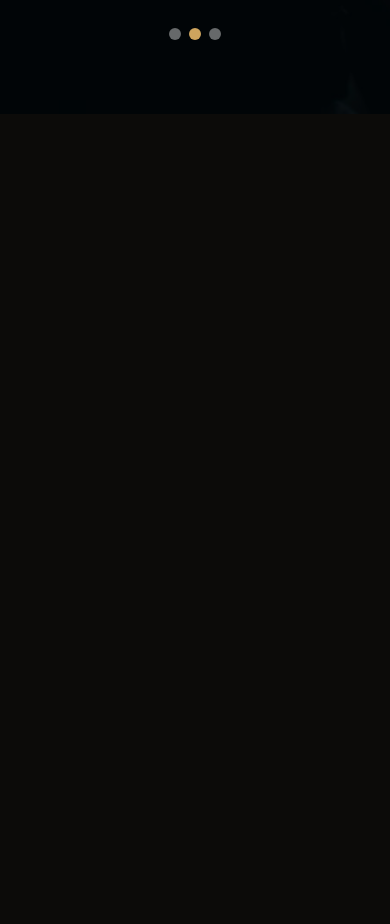
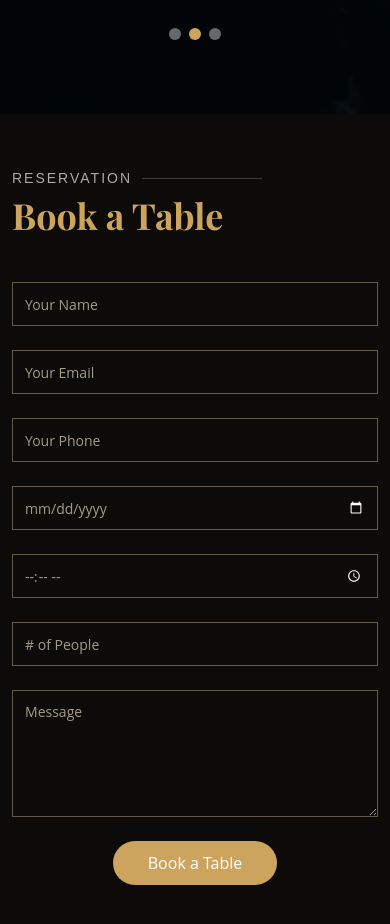
Before and after one commit to freetimezp/js-eatme-13-restaurant, a Next.js app: page / in a window 390 px wide. Shown: the part 6169-7093 px from the top of the page. Before the commit the page ends 6283 px from the top, so only its background shows below. Built offline with nearby package versions, Linux system fonts and the light colour scheme.

Commit message:
12. js-eatme-13-restaurant. Booking component. Form. Validate. Send Request.

```diff
--- /dev/null
+++ b/src/app/api/booking/route.ts
@@ -0,0 +1,24 @@
+import { bookings } from "@/app/data/data";
+
+export async function GET() {
+    return Response.json(bookings);
+}
+
+export async function POST(request: Request) {
+    const booking = await request.json();
+    delete booking.validate;
+
+    const newBooking = {
+        id: booking.length + 1,
+        details: booking
+    };
+
+    bookings.push(newBooking);
+
+    return new Response(JSON.stringify(newBooking), {
+        headers: {
+            'Content-Type': 'application/json',
+        },
+        status: 201
+    });
+}
--- a/src/app/page.tsx
+++ b/src/app/page.tsx
@@ -4,6 +4,7 @@ import WhyUs from "./sections/WhyUs";
 import Menu from "./sections/Menu";
 import Specials from "./sections/Specials";
 import Events from "./sections/Events";
+import Booking from "./sections/Booking";
 
 
 export default function Home() {
@@ -16,6 +17,7 @@ export default function Home() {
         <Menu />
         <Specials />
         <Events />
+        <Booking />
       </main>
     </>
   );
--- /dev/null
+++ b/src/app/sections/Booking.tsx
@@ -0,0 +1,167 @@
+"use client";
+import React, { useState } from 'react';
+import './booking.css';
+import SectionTitle from '../components/SectionTitle';
+
+const Booking = () => {
+    const initialState = {
+        name: '',
+        email: '',
+        phone: '',
+        date: '',
+        time: '',
+        people: '',
+        message: '',
+        validate: ''
+    };
+
+    const [text, setText] = useState(initialState);
+
+    const handleTextChange = (e: Event | any) => {
+        const { name, value } = e.target;
+        setText({ ...text, [name]: value, validate: '' });
+    };
+
+    const handleSubmitBooking = async (e: Event | any) => {
+        e.preventDefault();
+
+        if (text.name === '' || text.email === '' || text.date === '' || text.time === '') {
+            setText({ ...text, validate: 'incomplete' });
+            return;
+        }
+
+        try {
+            const response = await fetch('http://localhost:3000/api/booking', {
+                method: 'POST',
+                headers: {
+                    'Content-Type': 'application/json',
+                },
+                body: JSON.stringify(text)
+            });
+
+            setText({ ...text, validate: 'loading' });
+
+            const result = await response.json();
+            console.log(result);
+            if (result) {
+                setText({ ...text, validate: 'success' });
+                console.log('Success', result);
+            }
+        } catch (error) {
+            setText({ ...text, validate: 'error' });
+            console.log('Error', error);
+        }
+    };
+
+    return (
+        <section id="book-a-table" className='book-a-table'>
+            <div className='container' data-aos="fade-up">
+                <SectionTitle title="Reservation" subtitle="Book a Table" />
+
+                <form
+                    onSubmit={handleSubmitBooking}
+                    className='booking-form'
+                    data-aos="fade-up"
+                    data-aos-delay="100"
+                >
+                    <div className="row">
+                        <div className="col-lg-4 col-md-6 form-group">
+                            <input
+                                type="text"
+                                name='name'
+                                placeholder='Your Name'
+                                className='form-control'
+                                value={text.name}
+                                onChange={handleTextChange}
+                            />
+                        </div>
+                        <div className="col-lg-4 col-md-6 form-group mt-3 mt-md-0">
+                            <input
+                                type="email"
+                                name='email'
+                                placeholder='Your Email'
+                                className='form-control'
+                                value={text.email}
+                                onChange={handleTextChange}
+                            />
+                        </div>
+                        <div className="col-lg-4 col-md-6 form-group mt-3 mt-md-0">
+                            <input
+                                type="text"
+                                name='phone'
+                                placeholder='Your Phone'
+                                className='form-control'
+                                value={text.phone}
+                                onChange={handleTextChange}
+                            />
+                        </div>
+                        <div className="col-lg-4 col-md-6 form-group mt-3">
+                            <input
+                                type="date"
+                                name='date'
+                                placeholder='Date'
+                                className='form-control'
+                                value={text.date}
+                                onChange={handleTextChange}
+                            />
+                        </div>
+                        <div className="col-lg-4 col-md-6 form-group mt-3">
+                            <input
+                                type="time"
+                                name='time'
+                                placeholder='Time'
+                                className='form-control'
+                                value={text.time}
+                                onChange={handleTextChange}
+                            />
+                        </div>
+                        <div className="col-lg-4 col-md-6 form-group mt-3">
+                            <input
+                                type="number"
+                                name='people'
+                                placeholder='# of People'
+                                className='form-control'
+                                value={text.people}
+                                onChange={handleTextChange}
+                            />
+                        </div>
+                    </div>
+                    <div className="mt-3 form-group">
+                        <textarea
+                            className='form-control'
+                            name="message"
+                            value={text.message}
+                            rows={5}
+                            placeholder='Message'
+                            onChange={handleTextChange}
+                        ></textarea>
+                    </div>
+                    <div className="mb-3">
+                        {text.validate === 'loading' && (
+                            <div className='loading'>Send Booking</div>
+                        )}
+                        {text.validate === 'incomplete' && (
+                            <div className='error-message'>
+                                Please fill in all above details for booking a table
+                            </div>
+                        )}
+                        {text.validate === 'success' && (
+                            <div className='sent-message'>
+                                Your booking request was sent. We will call back or send an
+                                email to confirm your reservation. Thank You!
+                            </div>
+                        )}
+                        {text.validate === 'error' && (
+                            <div className='error-message'>Server error</div>
+                        )}
+                    </div>
+                    <div className="text-center">
+                        <button type="submit">Book a Table</button>
+                    </div>
+                </form>
+            </div>
+        </section>
+    );
+}
+
+export default Booking;
--- /dev/null
+++ b/src/app/sections/booking.css
@@ -0,0 +1,105 @@
+.book-a-table .booking-form {
+    width: 100%;
+}
+
+.book-a-table .booking-form .form-group {
+    padding-bottom: 8px;
+}
+
+.book-a-table .booking-form .error-message {
+    color: #fff;
+    background: #cda45e;
+    text-align: left;
+    padding: 15px;
+    font-weight: 600;
+}
+
+.book-a-table .booking-form .error-message br + br {
+    margin-top: 25px;
+}
+
+.book-a-table .booking-form .sent-message {
+    color: #fff;
+    background: #18d26e;
+    text-align: center;
+    padding: 15px;
+    font-weight: 600;
+}
+
+.book-a-table .booking-form .loading {
+    text-align: center;
+    padding: 15px;
+}
+
+.book-a-table .booking-form .loading::before {
+    content: '';
+    display: inline-block;
+    border-radius: 50%;
+    width: 24px;
+    height: 24px;
+    margin: 0 10px -6px 0;
+    border: 3px solid #cda45e;
+    border-top-color: #1a1814;
+    -webkit-animation: animate-loading 1s linear infinite;
+    animation: animate-loading 1s linear infinite;
+}
+
+.book-a-table .booking-form input,
+.book-a-table .booking-form textarea {
+    border-radius: 0;
+    box-shadow: none;
+    font-size: 14px;
+    background: #0c0b09;
+    border-color: #625b4b;
+    color: #fff;
+}
+
+::-webkit-calendar-picker-indicator {
+    filter: invert(1);
+}
+
+.book-a-table .booking-form input[type='date'],
+.book-a-table .booking-form input[type='time'] {
+    color: #a49b89;
+}
+
+.book-a-table .booking-form input::placeholder,
+.book-a-table .booking-form textarea::placeholder {
+    color: #a49b89;
+}
+
+.book-a-table .booking-form input::-webkit-input-placeholder,
+.book-a-table .booking-form textarea::-webkit-input-placeholder {
+    color: #a49b89;
+}
+
+.book-a-table .booking-form input::-moz-placeholder,
+.book-a-table .booking-form textarea::-moz-placeholder {
+    color: #a49b89;
+}
+
+.book-a-table .booking-form input:focus,
+.book-a-table .booking-form textarea:focus {
+    border-color: #cda45e;
+}
+
+.book-a-table .booking-form input {
+    height: 44px;
+}
+
+.book-a-table .booking-form textarea {
+    padding: 10px 12px;
+}
+
+.book-a-table .booking-form button[type="submit"] {
+    background: #cda45e;
+    border: 0;
+    padding: 10px 35px;
+    color: #fff;
+    transition: 0.4s;
+    border-radius: 50px;
+}
+
+.book-a-table .booking-form button[type="submit"]:hover {
+    background: #d3af71;
+}
```
